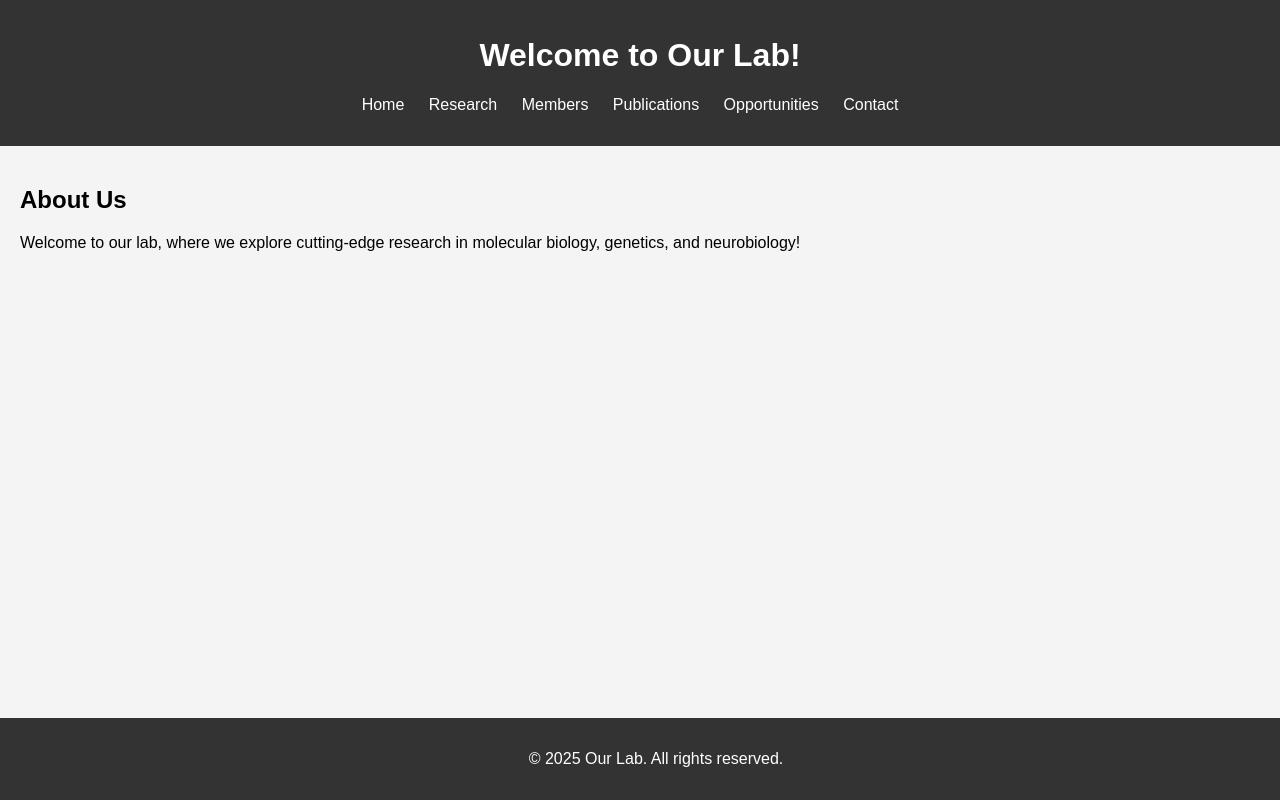
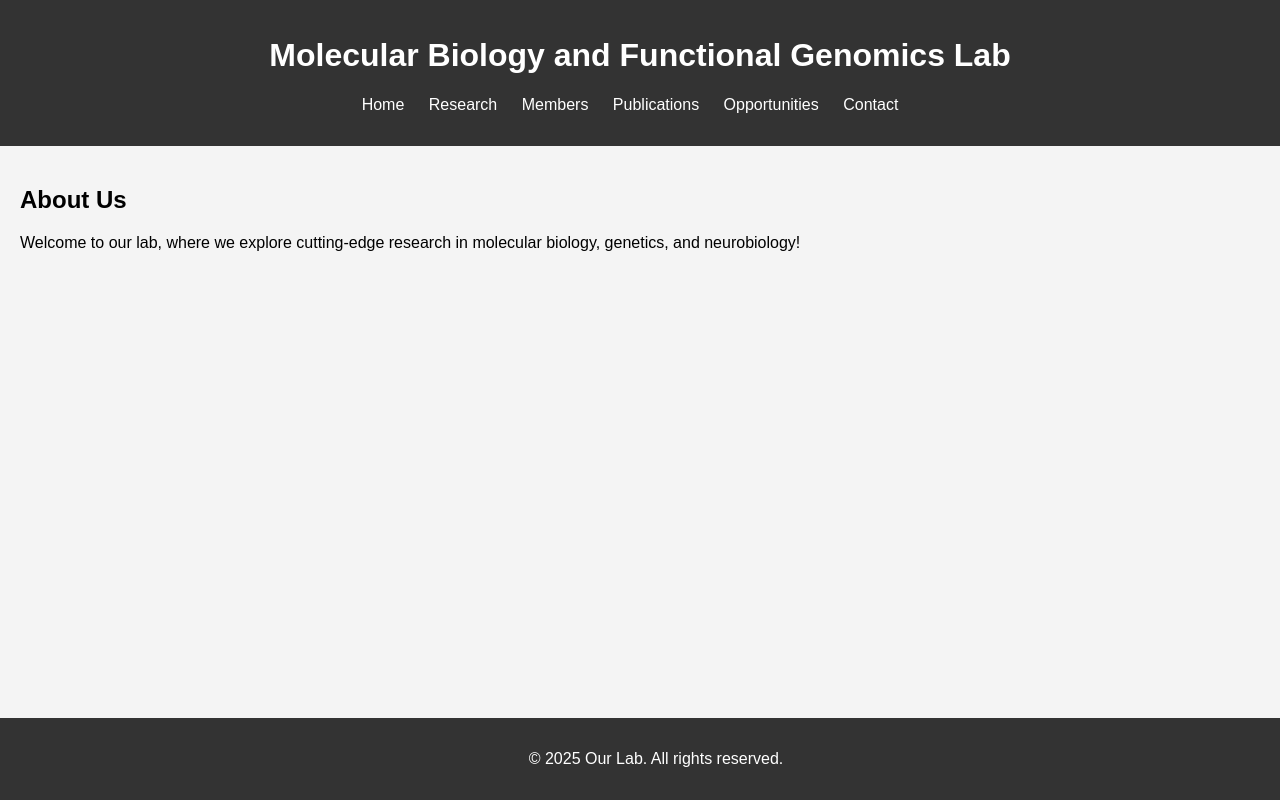
Before and after one commit to DrBAlab/Lab-Website, a plain HTML site: page index.html in a window 1280 px wide. Drawn offline with Linux system fonts and the light colour scheme.

Commit message:
Update index.html

```diff
--- a/index.html
+++ b/index.html
@@ -8,7 +8,7 @@
 </head>
 <body>
     <header>
-        <h1>Welcome to Our Lab!</h1>
+        <h1> Molecular Biology and Functional Genomics Lab </h1>
         <nav>
             <ul>
                 <li><a href="index.html">Home</a></li>
```
